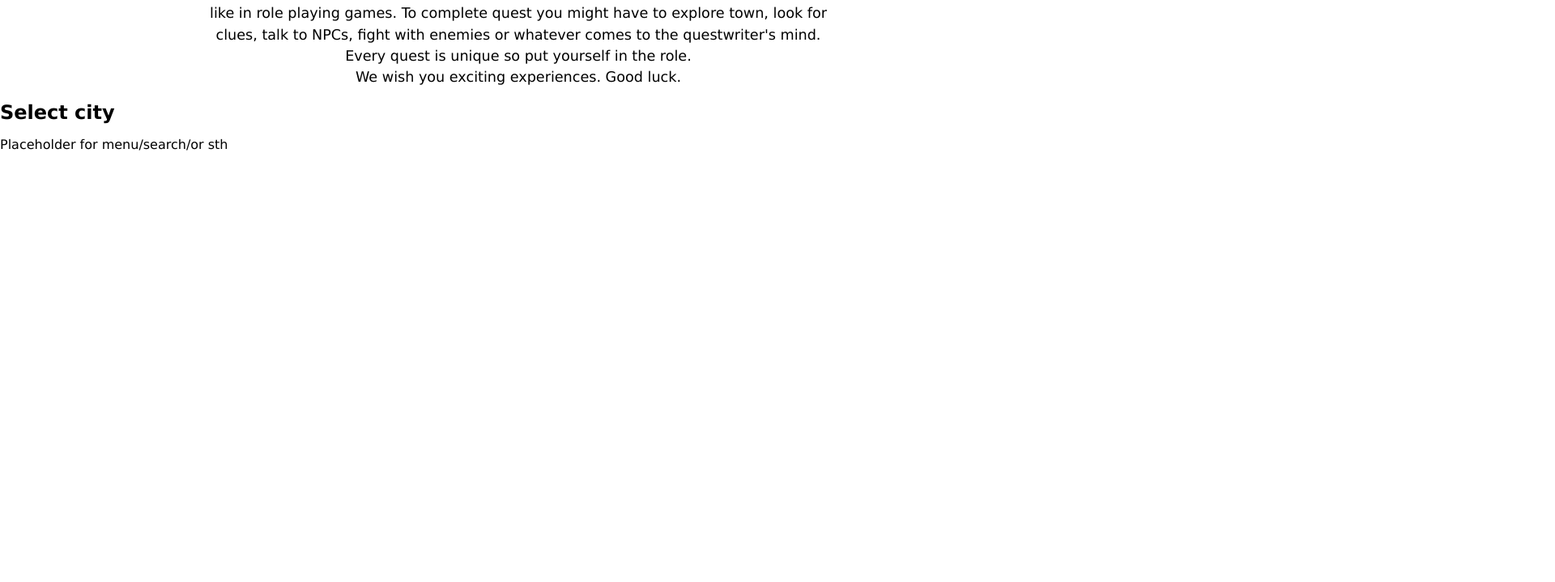
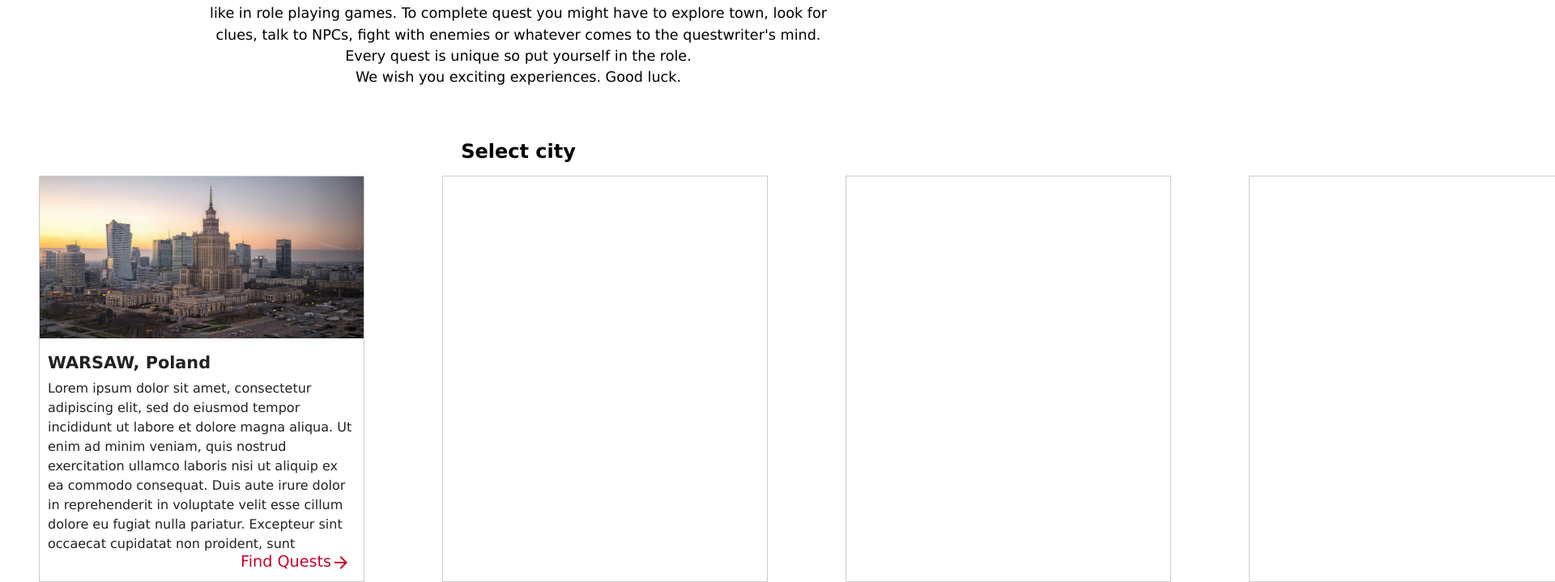
Before and after one commit to vecel/city-of-quests, a website built with webpack: page src/index.html in a window 1280 px wide. Shown: the part 899-1618 px from the top of the page at 81% size, 1920 px wide, since content can reach past the window. Before the commit the page ends 1087 px from the top, so only its background shows below. Built offline with nearby package versions, Linux system fonts and the light colour scheme; files whose address does not match are found by name.

Commit message:
Create city cards

```diff
--- a/src/global-style.css
+++ b/src/global-style.css
@@ -20,6 +20,11 @@ h1 {
     font-size: 1.9em;
 }
 
+h3 {
+    font-weight: 600;
+    font-size: 1.3em;
+}
+
 p {
     font-size: 1.1em;
     line-height: 1.5;
@@ -28,3 +33,9 @@ p {
 ul {
     list-style: none;
 }
+
+a {
+    text-decoration: none;
+    font-size: 1.2em;
+    color: #000;
+}
--- a/src/index.html
+++ b/src/index.html
@@ -4,6 +4,9 @@
         <title>City Of Quests</title>
         <meta charset="UTF-8">
         <link rel="stylesheet" href="global-style.css">
+        <link href="https://fonts.googleapis.com/icon?family=Material+Icons+Outlined"
+      rel="stylesheet">
+
     </head>
 
     <body>
@@ -26,8 +29,8 @@
 
                 <div id="slider">
                     <div class="slide">
-                        <img class="city" src="./img/warsow-test-img.jpeg">
-                        <img id="warsow" class="explorer" src="./img/search-people.png">
+                        <img class="city" src="./img/warsaw-test-img.jpeg">
+                        <img id="warsaw" class="explorer" src="./img/search-people.png">
                         <span>Explore Cities...</span>
                     </div>
                     <div class="slide">
@@ -61,8 +64,27 @@
 
             <section id="city-selection">
                 <h2>Select city</h2>
-                <div>Placeholder for menu/search/or sth</div>
+                <div id="cards-container">
+                    <div class="card">
+                        <img src="img/warsaw-test-img.jpeg">
+                        <h3>WARSAW, Poland</h3>
+                        <p>
+                            Lorem ipsum dolor sit amet, consectetur adipiscing elit, sed do eiusmod tempor incididunt ut labore et dolore magna aliqua. Ut enim ad minim veniam, quis nostrud exercitation ullamco laboris nisi ut aliquip ex ea commodo consequat. Duis aute irure dolor in reprehenderit in voluptate velit esse cillum dolore eu fugiat nulla pariatur. Excepteur sint occaecat cupidatat non proident, sunt
+                        </p>
+                        <a class="find-quest" href="#">
+                            Find Quests<span class="material-icons-outlined">arrow_forward</span>
+                        </a>
+                    </div>
+                    <div class="card">
 
+                    </div>
+                    <div class="card">
+
+                    </div>
+                    <div class="card">
+
+                    </div>
+                </div>
             </section>
         </main>
     </body>
--- a/src/main-style.css
+++ b/src/main-style.css
@@ -215,3 +215,63 @@ button.slider-nav:hover {
     padding: 0 20%;
     width: 60%;
 }
+
+/* CITY SELECTION */
+
+#city-selection {
+    margin-top: 64px;
+}
+
+#city-selection h2 {
+    text-align: center;
+}
+
+#cards-container {
+    display: flex;
+    flex-direction: row;
+}
+
+.card {
+    position: relative;
+    width: 400px;
+    height: 500px;
+    margin: 0 48px;
+    /* padding: 24px; */
+    border: 1px solid #ccc;
+    /* background-color: #dfdfff; */
+    flex-shrink: 0;
+    color: #222;
+}
+
+.card:hover {
+    box-shadow: 0 0 20px -10px black;
+}
+
+.card img {
+    width: 400px;
+    height: 200px;
+}
+
+.card h3 {
+    margin: 14px 10px 8px 10px;
+}
+
+.card p {
+    margin: 0 10px;
+    font-size: 1em;
+}
+
+.find-quest {
+    position: absolute;
+    right: 0;
+    bottom: 0;
+    height: 24px;
+    margin-right: 16px;
+    margin-bottom: 12px;
+    color: #ca022a;
+}
+
+.find-quest span {
+    display: inline;
+    vertical-align: middle;
+}
```
Also changed, not shown: src/img/warsow-test-img.jpeg (deleted).
